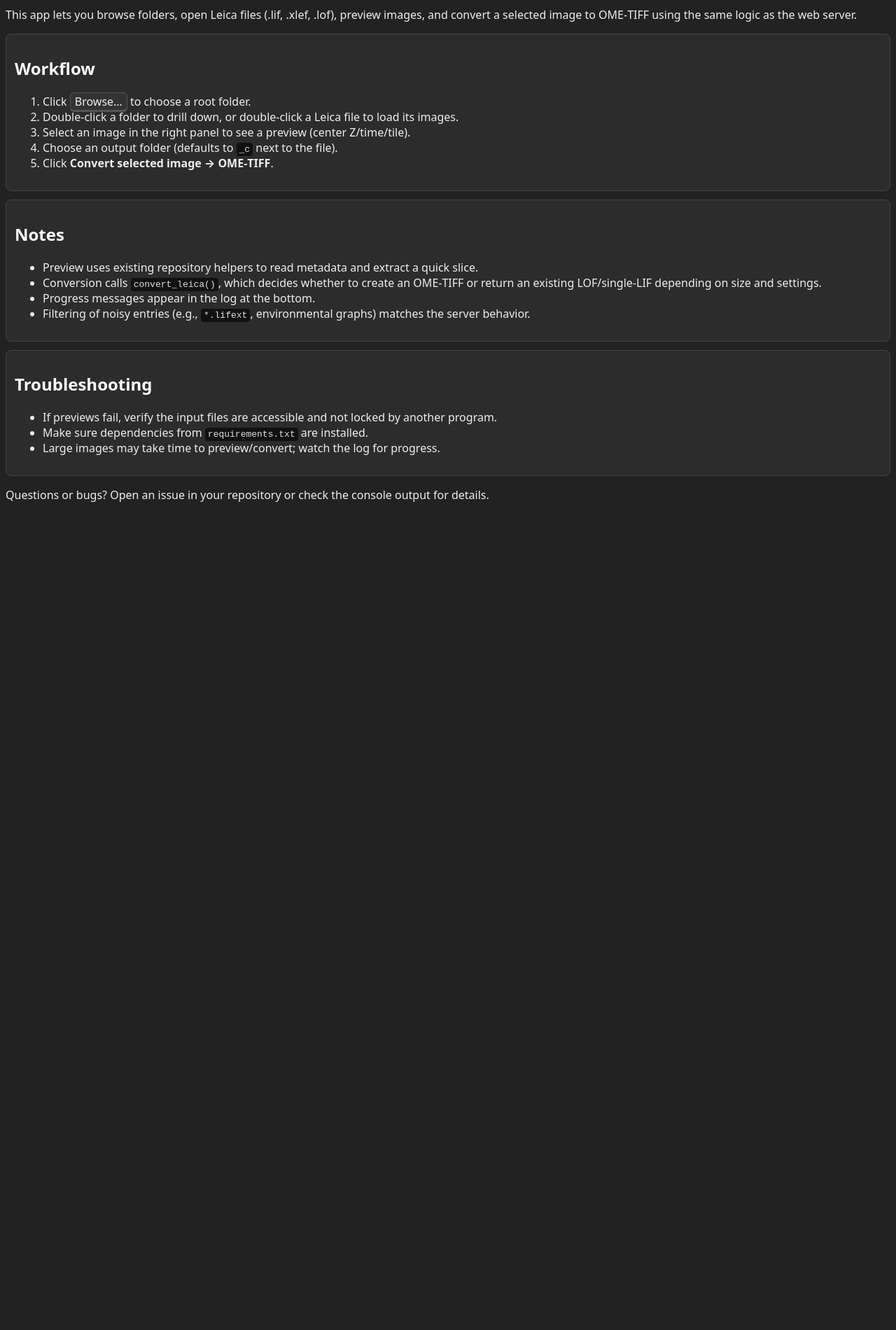
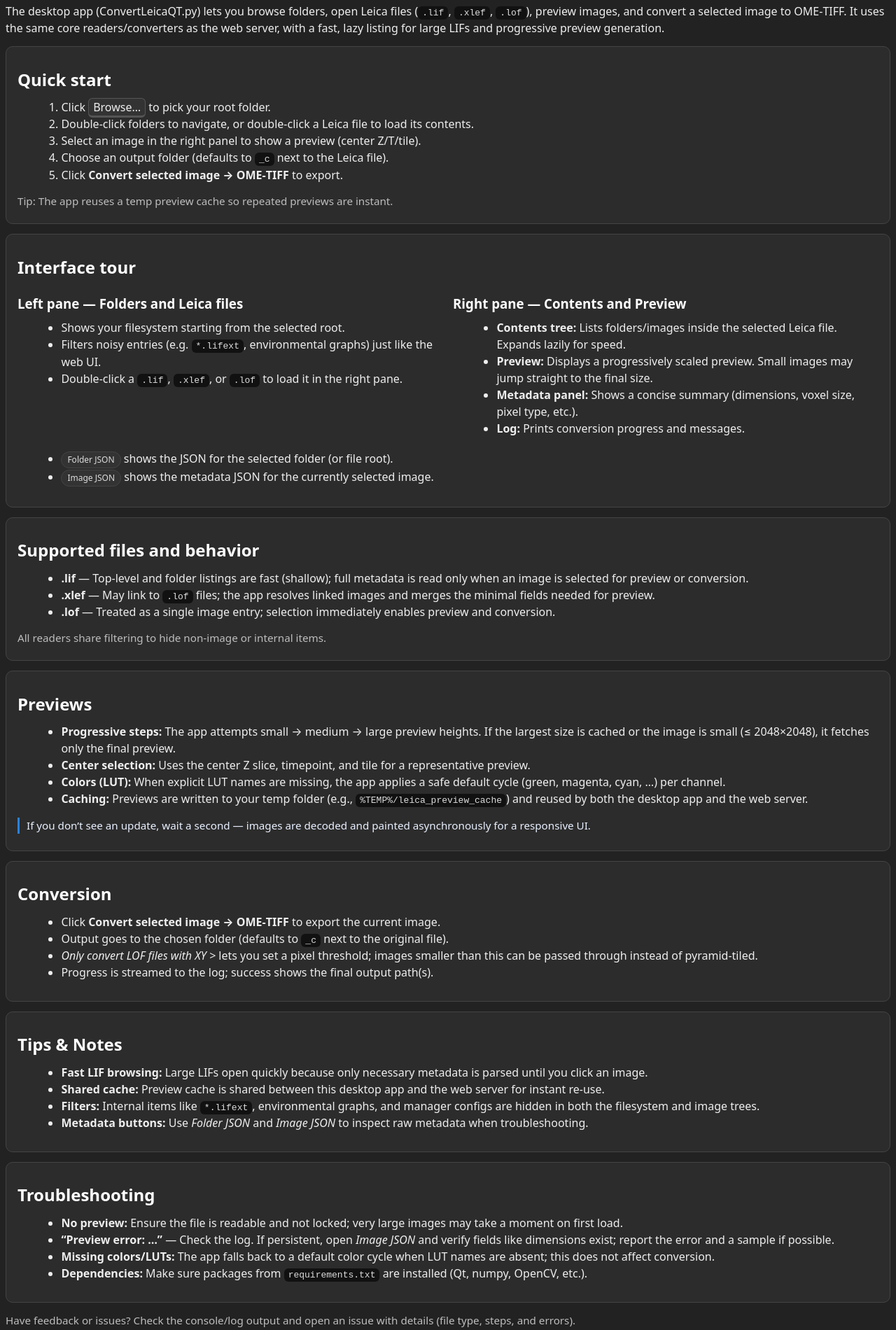
Before and after one commit to Cellular-Imaging-Amsterdam-UMC/ConvertLeica-Docker, a plain HTML site: page ConvertLeicaQTHelp.html in a window 1280 px wide. Shown: the part 76-1976 px from the top of the page at 70% size. Before the commit the page ends 810 px from the top, so only its background shows below. Drawn offline with Linux system fonts and the light colour scheme.

Commit message:
modified:   ConvertLeicaQT.py 	modified:   ConvertLeicaQTHelp.html 	modified:   images/app-icon.png

```diff
--- a/ConvertLeicaQTHelp.html
+++ b/ConvertLeicaQTHelp.html
@@ -2,50 +2,134 @@
 <html lang="en">
 <head>
   <meta charset="utf-8" />
+  <meta name="viewport" content="width=device-width, initial-scale=1" />
   <title>Convert Leica — Help</title>
   <style>
-    body { background:#222; color:#eee; font-family: system-ui, -apple-system, Segoe UI, Roboto, Arial, sans-serif; }
-    a { color:#6bb6ff; }
-    code, pre { background:#111; color:#ddd; padding:2px 4px; border-radius:4px; }
-    h1,h2,h3 { color:#fff; }
-    .box { background:#2c2c2c; border:1px solid #444; border-radius:8px; padding:12px; margin:12px 0; }
+    :root {
+      --bg: #222;
+      --panel: #2c2c2c;
+      --text: #eee;
+      --muted: #bdbdbd;
+      --border: #444;
+      --code-bg: #111;
+      --link: #6bb6ff;
+      --accent: #2a82da;
+    }
+    body { background:var(--bg); color:var(--text); font-family: system-ui, -apple-system, Segoe UI, Roboto, Arial, sans-serif; line-height:1.5; }
+    a { color:var(--link); text-decoration:none; }
+    h1,h2,h3 { color:#fff; margin: 0.6em 0 0.4em; }
+    p { margin: 0.4em 0; }
+    ul, ol { margin: 0.3em 0 0.9em 1.4em; }
+    code, pre { background:var(--code-bg); color:#ddd; padding:2px 6px; border-radius:6px; }
+    pre { padding:10px 12px; overflow:auto; }
+    .box { background:var(--panel); border:1px solid var(--border); border-radius:10px; padding:14px 16px; margin:14px 0; }
     .kbd { background:#333; border:1px solid #555; border-bottom-width:3px; border-radius:6px; padding:1px 6px; }
+    .cols { display:grid; grid-template-columns: 1fr 1fr; gap:14px; }
+    .small { color: var(--muted); font-size: 0.95em; }
+    .pill { display:inline-block; padding:2px 8px; border:1px solid var(--border); border-radius:999px; background:#333; color:#ddd; font-size:12px; }
+    .hint { border-left:3px solid var(--accent); padding-left:10px; margin:10px 0; color:#e8f0ff; }
   </style>
-</head>
+  </head>
 <body>
   <h1>Convert Leica — Desktop GUI</h1>
-  <p>This app lets you browse folders, open Leica files (.lif, .xlef, .lof), preview images, and convert a selected image to OME‑TIFF using the same logic as the web server.</p>
+  <p>
+    The desktop app (ConvertLeicaQT.py) lets you browse folders, open Leica files (<code>.lif</code>, <code>.xlef</code>, <code>.lof</code>), preview images, and convert a selected image to OME‑TIFF. It uses the same core readers/converters as the web server, with a fast, lazy listing for large LIFs and progressive preview generation.
+  </p>
 
   <div class="box">
-    <h2>Workflow</h2>
+    <h2>Quick start</h2>
     <ol>
-      <li>Click <span class="kbd">Browse…</span> to choose a root folder.</li>
-      <li>Double‑click a folder to drill down, or double‑click a Leica file to load its images.</li>
-      <li>Select an image in the right panel to see a preview (center Z/time/tile).</li>
-      <li>Choose an output folder (defaults to <code>_c</code> next to the file).</li>
-      <li>Click <strong>Convert selected image → OME‑TIFF</strong>.</li>
+      <li>Click <span class="kbd">Browse…</span> to pick your root folder.</li>
+      <li>Double‑click folders to navigate, or double‑click a Leica file to load its contents.</li>
+      <li>Select an image in the right panel to show a preview (center Z/T/tile).</li>
+      <li>Choose an output folder (defaults to <code>_c</code> next to the Leica file).</li>
+      <li>Click <strong>Convert selected image → OME‑TIFF</strong> to export.</li>
     </ol>
+    <p class="small">Tip: The app reuses a temp preview cache so repeated previews are instant.</p>
   </div>
 
   <div class="box">
-    <h2>Notes</h2>
+    <h2>Interface tour</h2>
+    <div class="cols">
+      <div>
+        <h3>Left pane — Folders and Leica files</h3>
+        <ul>
+          <li>Shows your filesystem starting from the selected root.</li>
+          <li>Filters noisy entries (e.g. <code>*.lifext</code>, environmental graphs) just like the web UI.</li>
+          <li>Double‑click a <code>.lif</code>, <code>.xlef</code>, or <code>.lof</code> to load it in the right pane.</li>
+        </ul>
+      </div>
+      <div>
+        <h3>Right pane — Contents and Preview</h3>
+        <ul>
+          <li><strong>Contents tree:</strong> Lists folders/images inside the selected Leica file. Expands lazily for speed.</li>
+          <li><strong>Preview:</strong> Displays a progressively scaled preview. Small images may jump straight to the final size.</li>
+          <li><strong>Metadata panel:</strong> Shows a concise summary (dimensions, voxel size, pixel type, etc.).</li>
+          <li><strong>Log:</strong> Prints conversion progress and messages.</li>
+        </ul>
+      </div>
+    </div>
     <ul>
-      <li>Preview uses existing repository helpers to read metadata and extract a quick slice.</li>
-      <li>Conversion calls <code>convert_leica()</code>, which decides whether to create an OME‑TIFF or return an existing LOF/single‑LIF depending on size and settings.</li>
-      <li>Progress messages appear in the log at the bottom.</li>
-      <li>Filtering of noisy entries (e.g., <code>*.lifext</code>, environmental graphs) matches the server behavior.</li>
+      <li>
+        <span class="pill">Folder JSON</span> shows the JSON for the selected folder (or file root).
+      </li>
+      <li>
+        <span class="pill">Image JSON</span> shows the metadata JSON for the currently selected image.
+      </li>
+    </ul>
+  </div>
+
+  <div class="box">
+    <h2>Supported files and behavior</h2>
+    <ul>
+      <li><strong>.lif</strong> — Top‑level and folder listings are fast (shallow); full metadata is read only when an image is selected for preview or conversion.</li>
+      <li><strong>.xlef</strong> — May link to <code>.lof</code> files; the app resolves linked images and merges the minimal fields needed for preview.</li>
+      <li><strong>.lof</strong> — Treated as a single image entry; selection immediately enables preview and conversion.</li>
+    </ul>
+    <p class="small">All readers share filtering to hide non‑image or internal items.</p>
+  </div>
+
+  <div class="box">
+    <h2>Previews</h2>
+    <ul>
+      <li><strong>Progressive steps:</strong> The app attempts small → medium → large preview heights. If the largest size is cached or the image is small (≤ 2048×2048), it fetches only the final preview.</li>
+      <li><strong>Center selection:</strong> Uses the center Z slice, timepoint, and tile for a representative preview.</li>
+      <li><strong>Colors (LUT):</strong> When explicit LUT names are missing, the app applies a safe default cycle (green, magenta, cyan, …) per channel.</li>
+      <li><strong>Caching:</strong> Previews are written to your temp folder (e.g., <code>%TEMP%/leica_preview_cache</code>) and reused by both the desktop app and the web server.</li>
+    </ul>
+    <div class="hint small">If you don’t see an update, wait a second — images are decoded and painted asynchronously for a responsive UI.</div>
+  </div>
+
+  <div class="box">
+    <h2>Conversion</h2>
+    <ul>
+      <li>Click <strong>Convert selected image → OME‑TIFF</strong> to export the current image.</li>
+      <li>Output goes to the chosen folder (defaults to <code>_c</code> next to the original file).</li>
+      <li><em>Only convert LOF files with XY &gt;</em> lets you set a pixel threshold; images smaller than this can be passed through instead of pyramid‑tiled.</li>
+      <li>Progress is streamed to the log; success shows the final output path(s).</li>
+    </ul>
+  </div>
+
+  <div class="box">
+    <h2>Tips & Notes</h2>
+    <ul>
+      <li><strong>Fast LIF browsing:</strong> Large LIFs open quickly because only necessary metadata is parsed until you click an image.</li>
+      <li><strong>Shared cache:</strong> Preview cache is shared between this desktop app and the web server for instant re‑use.</li>
+      <li><strong>Filters:</strong> Internal items like <code>*.lifext</code>, environmental graphs, and manager configs are hidden in both the filesystem and image trees.</li>
+      <li><strong>Metadata buttons:</strong> Use <em>Folder JSON</em> and <em>Image JSON</em> to inspect raw metadata when troubleshooting.</li>
     </ul>
   </div>
 
   <div class="box">
     <h2>Troubleshooting</h2>
     <ul>
-      <li>If previews fail, verify the input files are accessible and not locked by another program.</li>
-      <li>Make sure dependencies from <code>requirements.txt</code> are installed.</li>
-      <li>Large images may take time to preview/convert; watch the log for progress.</li>
+      <li><strong>No preview:</strong> Ensure the file is readable and not locked; very large images may take a moment on first load.</li>
+      <li><strong>“Preview error: …”</strong> — Check the log. If persistent, open <em>Image JSON</em> and verify fields like dimensions exist; report the error and a sample if possible.</li>
+      <li><strong>Missing colors/LUTs:</strong> The app falls back to a default color cycle when LUT names are absent; this does not affect conversion.</li>
+      <li><strong>Dependencies:</strong> Make sure packages from <code>requirements.txt</code> are installed (Qt, numpy, OpenCV, etc.).</li>
     </ul>
   </div>
 
-  <p>Questions or bugs? Open an issue in your repository or check the console output for details.</p>
+  <p class="small">Have feedback or issues? Check the console/log output and open an issue with details (file type, steps, and errors).</p>
 </body>
 </html>
```
Also changed, not shown: images/app-icon.png, 1 other file.
